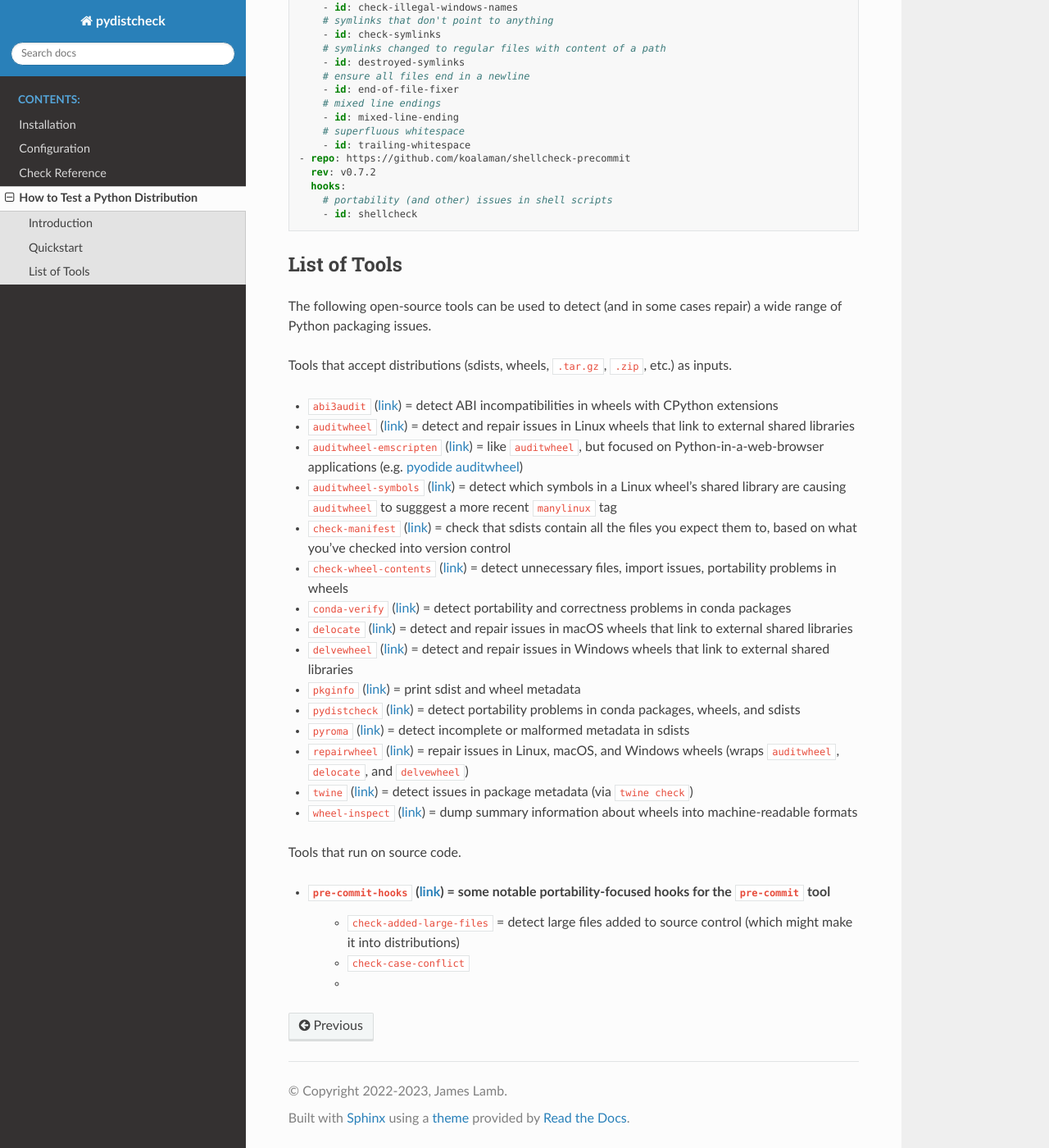
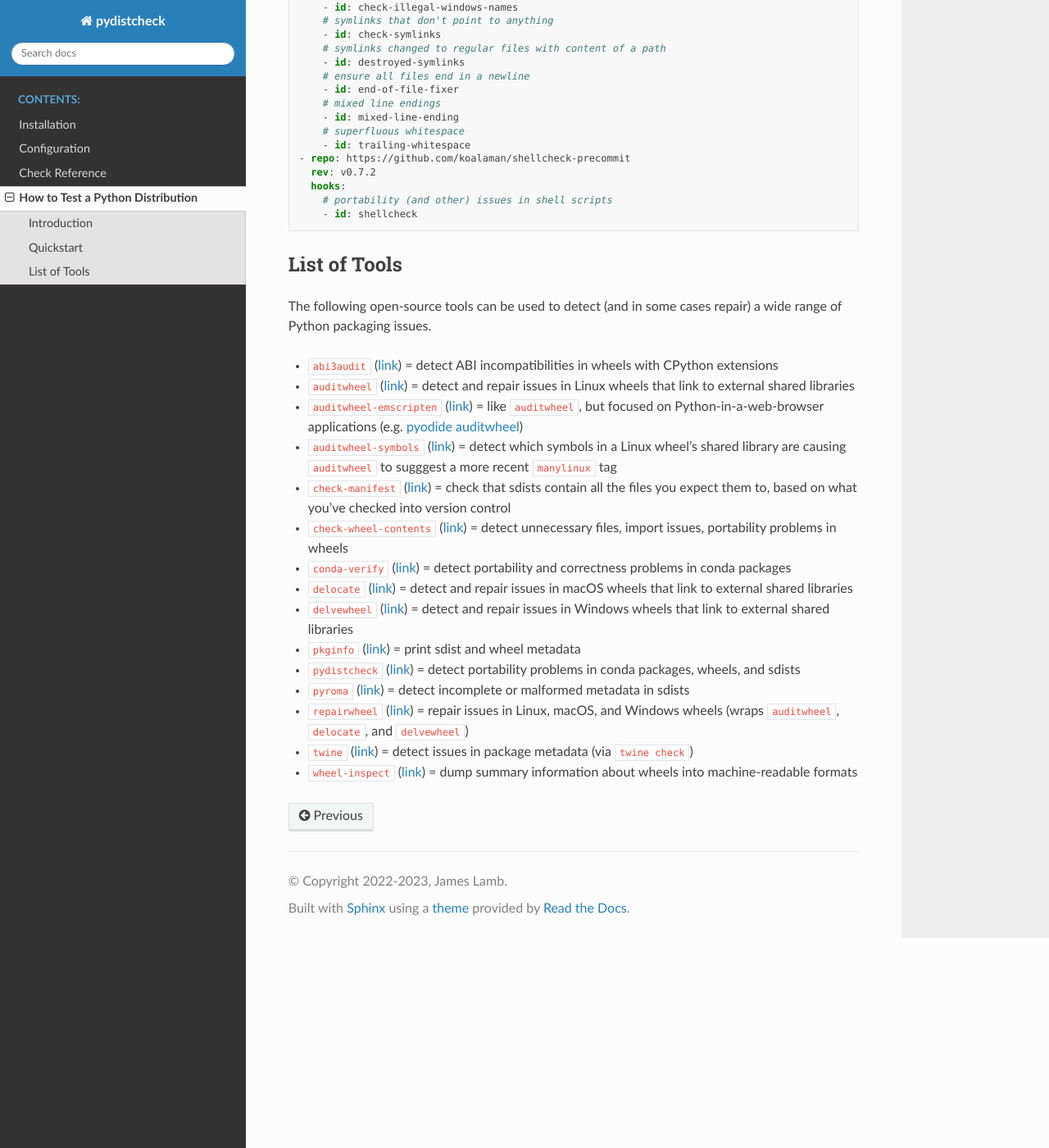
Before and after one commit to jameslamb/pydistcheck, a Sphinx documentation site: the page built from docs/how-to-test-a-python-distribution.rst, in a window 1280 px wide and 1400 px high, scrolled down 2189 px. Shown: the whole window at 82% size. Built offline with Sphinx 7.4.7 and the Read the Docs theme 2.0.0, drawn with Linux system fonts in a browser that asks for light colours.

```diff
--- a/docs/how-to-test-a-python-distribution.rst
+++ b/docs/how-to-test-a-python-distribution.rst
@@ -122,8 +122,6 @@
 
 The following open-source tools can be used to detect (and in some cases repair) a wide range of Python packaging issues.
 
-Tools that accept distributions (sdists, wheels, ``.tar.gz``, ``.zip``, etc.) as inputs.
-
 * ``abi3audit`` (`link <https://github.com/trailofbits/abi3audit>`__) = detect ABI incompatibilities in wheels with CPython extensions
 * ``auditwheel`` (`link <https://github.com/pypa/auditwheel>`__) = detect and repair issues in Linux wheels that link to external shared libraries
 * ``auditwheel-emscripten`` (`link <https://github.com/ryanking13/auditwheel-emscripten>`__) = like ``auditwheel``, but focused on Python-in-a-web-browser applications (e.g. `pyodide auditwheel`_)
@@ -140,12 +138,4 @@
 * ``twine`` (`link <https://github.com/pypa/twine>`__) = detect issues in package metadata (via ``twine check``)
 * ``wheel-inspect`` (`link <https://github.com/jwodder/wheel-inspect>`__) = dump summary information about wheels into machine-readable formats
 
-Tools that run on source code.
-
-* ``pre-commit-hooks`` (`link <https://github.com/pre-commit/pre-commit-hooks>`__) = some notable portability-focused hooks for the ``pre-commit`` tool
-    - ``check-added-large-files`` = detect large files added to source control (which might make it into distributions)
-    - ``check-case-conflict``
-    -
-
-
 .. _pyodide auditwheel: https://pyodide.org/en/stable/usage/api/pyodide-cli.html
```
